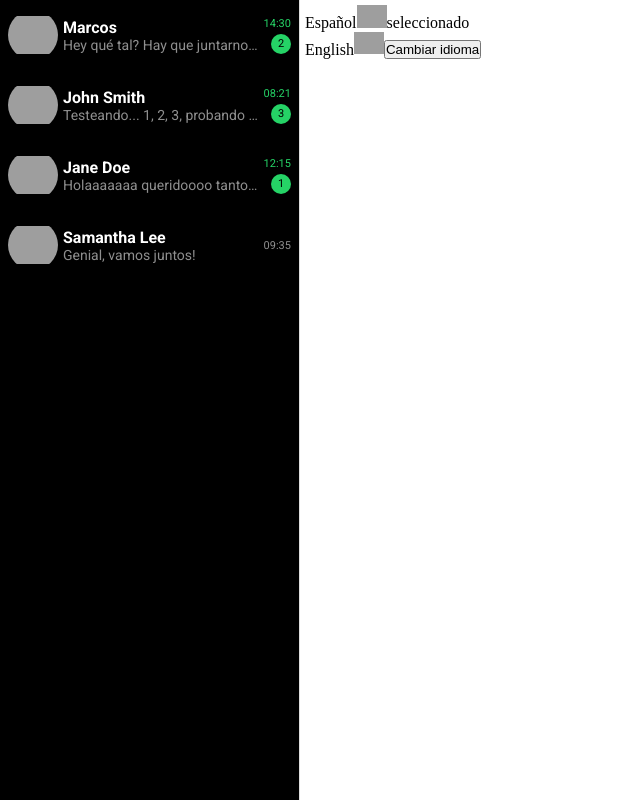
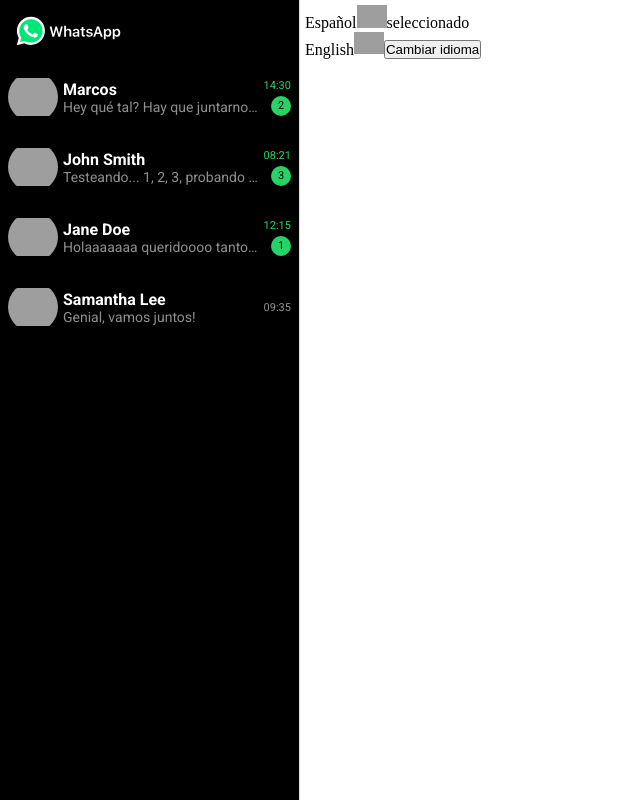
Before and after one commit to agusbusna/Ejemplo_deploy, a React (Vite) app: page / in a window 1280 px wide. Shown: the whole page, without its empty margins (0-640 px from the left). Built offline with nearby package versions, Linux system fonts and the light colour scheme; grey boxes are pictures that could not be loaded.

Commit message:
Sidebar-con-logo

```diff
--- a/src/App.jsx
+++ b/src/App.jsx
@@ -1,7 +1,5 @@
 import React, { useContext, useEffect, useState } from 'react'
 import './global.css'
-import Counter from './Componentes/Counter/Counter'
-import LoginForm from './Componentes/LoginForm/LoginForm'
 import { Route, Routes } from 'react-router'
 import HomeScreen from './Screens/HomeScreen/HomeScreen'
 import LoginScreen from './Screens/LoginScreen/LoginScreen'
--- a/src/Componentes/Sidebar/Sidebar.css
+++ b/src/Componentes/Sidebar/Sidebar.css
@@ -2,3 +2,15 @@
     text-decoration: none;
     color: "inherit"
 }
+
+.sidebar-logo{
+    padding: 16px;
+    display: flex;
+    align-items: center;
+}
+
+.sidebar-logo img{
+    height: 30px;
+    width: auto;
+    display: block;
+}
--- a/src/Componentes/Sidebar/Sidebar.jsx
+++ b/src/Componentes/Sidebar/Sidebar.jsx
@@ -8,8 +8,24 @@
 
     const { contacts } = useContext (ContactContext)
 
+        const logo_sidebar = (
+            <div className="sidebar-logo">
+                <img
+                    src="/logo/expanded-logo.svg"
+                    alt="WhatsApp"
+                    width="138"
+                    height="39"
+                />
+            </div>
+        )
+
         if (contacts.length === 0){
-            return <span>No tienes contactos registrados</span>
+            return (
+                <div>
+                    {logo_sidebar}
+                    <span>No tienes contactos registrados</span>
+                </div>
+            )
         }
         const contactos_jsx = []
         for (const contacto of contacts) {
@@ -33,6 +49,7 @@
         }
         return (
             <div>
+                {logo_sidebar}
                 {contactos_jsx}
             </div>
     )
--- a/src/Screens/ContactDetailScreen/ContactDetailScreen.jsx
+++ b/src/Screens/ContactDetailScreen/ContactDetailScreen.jsx
@@ -1,6 +1,5 @@
 import React, { useContext } from 'react'
 import { useParams } from 'react-router'
-import { Link } from 'react-router'
 import "./ContactDetailScreen.css"
 import Sidebar from '../../Componentes/Sidebar/Sidebar'
 import { ThemeContext } from '../../Context/ThemeContext'
```
Also changed, not shown: public/logo/expanded-logo.svg (added).
